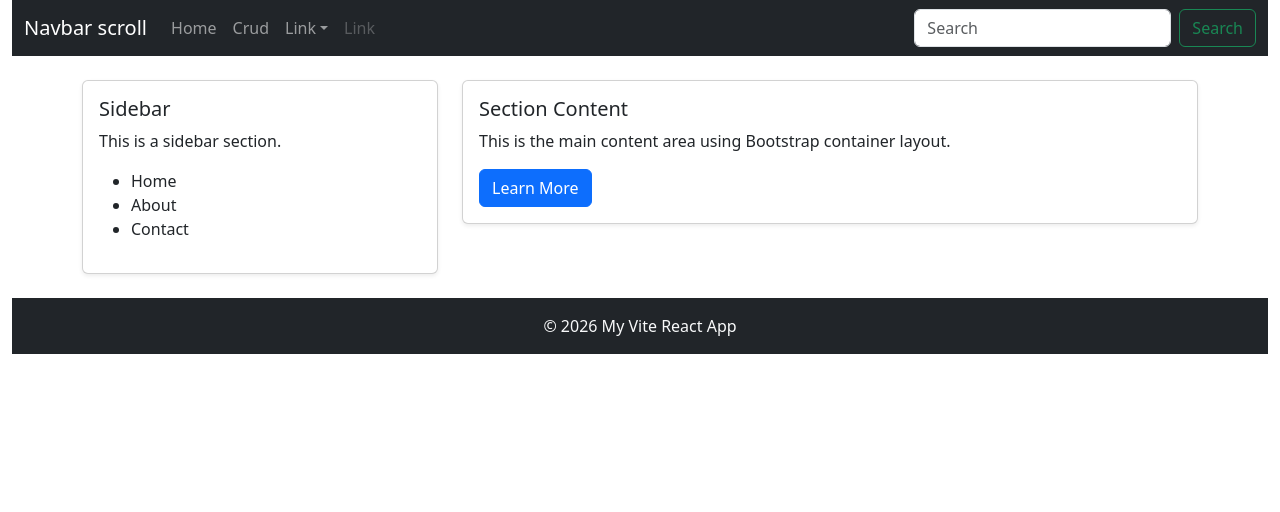
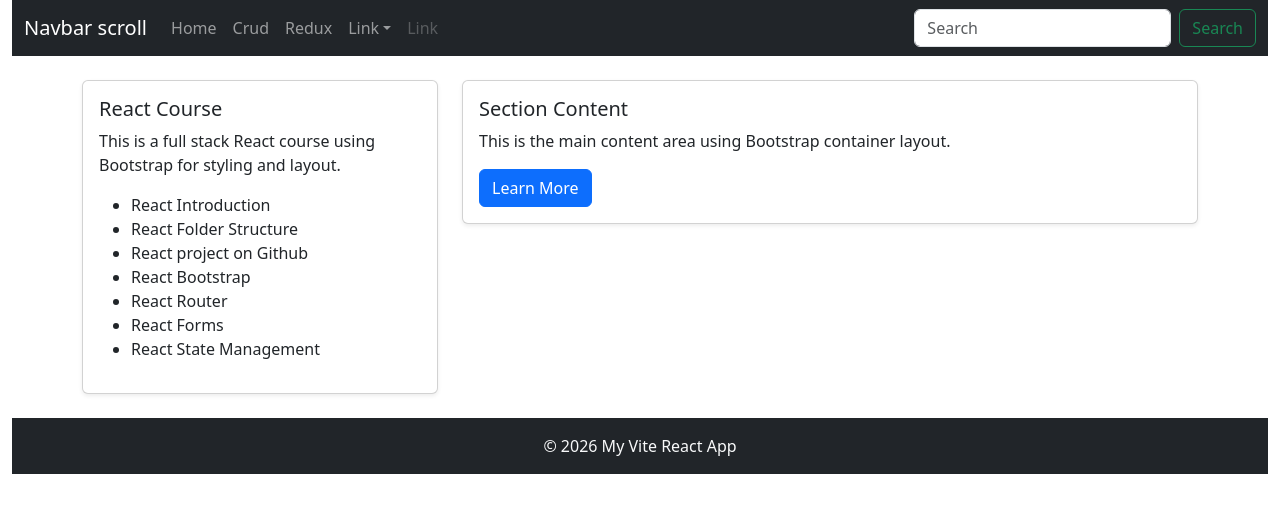
Before and after one commit to nankarbrothers/React-Lectures-Jan21, a React (Vite) app: page / in a window 1280 px wide. Shown: the top 512 px of the page. Built offline with nearby package versions, Linux system fonts and the light colour scheme.

Commit message:
Implementation of routing

```diff
--- a/package.json
+++ b/package.json
@@ -13,7 +13,8 @@
     "bootstrap": "^5.3.8",
     "react": "^19.2.0",
     "react-bootstrap": "^2.10.10",
-    "react-dom": "^19.2.0"
+    "react-dom": "^19.2.0",
+    "react-router-dom": "^6.14.2"
   },
   "devDependencies": {
     "@eslint/js": "^9.39.1",
--- a/src/App.jsx
+++ b/src/App.jsx
@@ -1,19 +1,25 @@
-import { useState } from 'react'
 import 'bootstrap/dist/css/bootstrap.min.css';
+import Container from 'react-bootstrap/Container';
 import Header from './components/header.jsx';
 import Footer from './components/footer.jsx';
-import Content from './components/content';
-import Container from 'react-bootstrap/Container';
+import Home from './pages/Home';
+import Crud from './pages/crud';
+import Redux from './pages/Redux';
+import { BrowserRouter, Routes, Route } from 'react-router-dom';
 
 function App() {
   return (
-    <>
+    <BrowserRouter>
       <Container fluid>
         <Header />
-        <Content/>
+        <Routes>
+          <Route path="/" element={<Home />} />
+          <Route path="/crud" element={<Crud />} />
+          <Route path="/redux" element={<Redux />} />
+        </Routes>
         <Footer />
       </Container>
-    </>
+    </BrowserRouter>
   )
 }
 
--- a/src/components/content.jsx
+++ b/src/components/content.jsx
@@ -1,4 +1,4 @@
-import { Container, Row, Col, Navbar, Nav, Button, Card } from "react-bootstrap";
+import { Container, Row } from "react-bootstrap";
 import SideBar from "./sidebar.jsx";
 import Section from "./section.jsx";
 
--- a/src/components/mainnavbar.jsx
+++ b/src/components/mainnavbar.jsx
@@ -4,6 +4,7 @@ import Form from 'react-bootstrap/Form';
 import Nav from 'react-bootstrap/Nav';
 import Navbar from 'react-bootstrap/Navbar';
 import NavDropdown from 'react-bootstrap/NavDropdown';
+import { Link } from 'react-router-dom';
 
 function MainNavbar() {
   return (
@@ -17,8 +18,9 @@ function MainNavbar() {
             style={{ maxHeight: '100px' }}
             navbarScroll
           >
-            <Nav.Link href="#action1">Home</Nav.Link>
-            <Nav.Link href="#action2">Crud</Nav.Link>
+            <Nav.Link as={Link} to="/">Home</Nav.Link>
+            <Nav.Link as={Link} to="/crud">Crud</Nav.Link>
+            <Nav.Link as={Link} to="/redux">Redux</Nav.Link>
             <NavDropdown title="Link" id="navbarScrollingDropdown">
               <NavDropdown.Item href="#action3">Action</NavDropdown.Item>
               <NavDropdown.Item href="#action4">
--- a/src/components/sidebar.jsx
+++ b/src/components/sidebar.jsx
@@ -7,14 +7,18 @@ function SideBar() {
         <Col md={4}>
         <Card className="shadow-sm">
             <Card.Body>
-              <Card.Title>Sidebar</Card.Title>
+              <Card.Title>React Course</Card.Title>
               <Card.Text>
-                  This is a sidebar section.
+                  This is a full stack React course using Bootstrap for styling and layout.
               </Card.Text>
               <ul>
-                <li>Home</li>
-                <li>About</li>
-                <li>Contact</li>
+                <li className="">React Introduction</li>
+                <li>React Folder Structure</li>
+                <li>React project on Github</li>
+                <li>React Bootstrap</li>
+                <li>React Router</li>
+                <li>React Forms</li>
+                <li>React State Management</li>
               </ul>
             </Card.Body>
         </Card>
--- /dev/null
+++ b/src/pages/Home.jsx
@@ -0,0 +1,11 @@
+import Content from '../components/content';
+
+function Home() {
+  return (
+    <>
+      <Content />
+    </>
+  )
+}
+
+export default Home
--- /dev/null
+++ b/src/pages/Redux.jsx
@@ -0,0 +1,12 @@
+import Container from 'react-bootstrap/Container';
+
+function Redux() {
+  return (
+    <Container className="mt-4">
+      <h2>Redux Page</h2>
+      <p>This is the Redux page placeholder.</p>
+    </Container>
+  )
+}
+
+export default Redux;
--- /dev/null
+++ b/src/pages/crud.jsx
@@ -0,0 +1,12 @@
+import Container from 'react-bootstrap/Container';
+
+function Crud() {
+  return (
+    <Container className="mt-4">
+      <h2>CRUD Page</h2>
+      <p>This is the CRUD page placeholder.</p>
+    </Container>
+  )
+}
+
+export default Crud
```
Also changed, not shown: src/components/section.jsx (+5 -5 lines), 2 other files (tests, documents, lock files or other folders).
